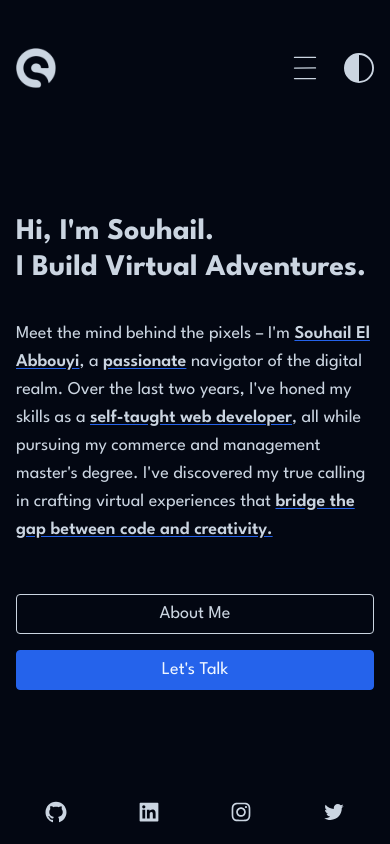
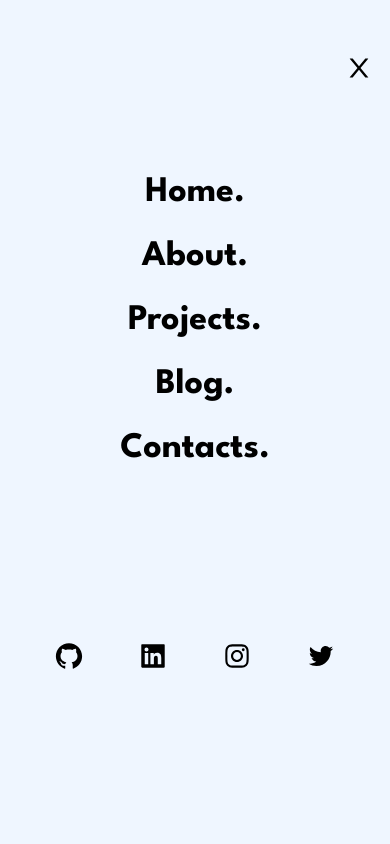
Before and after one commit to souhail404/souhailweb, a Next.js app: page / in a window 390 px wide. Both pictures are taken after a click on the button 359 px from the left and 68 px from the top of the page. Built offline with nearby package versions, Linux system fonts and the light colour scheme.

Commit message:
toggle mobile menu

```diff
--- a/app/globals.css
+++ b/app/globals.css
@@ -13,7 +13,7 @@
         @apply text-2xl xs:text-3xl sm:text-4.5xl md:text-5xl lg:text-5xl xl:text-6xl font-bold font-spartan
     }
     h2 {
-        @apply text-3xl xs:text-4xl lg:text-5xl font-bold font-spartan
+        @apply text-3xl xs:text-4xl lg:text-5xl font-bold font-spartan capitalize
     }
     h3 {
         @apply text-2.5xl xs:text-2.5xl lg:text-3xl font-semibold font-spartan
--- a/app/page.js
+++ b/app/page.js
@@ -16,10 +16,10 @@ export default function Home() {
         <Link className="cta-btn primary"  href={`/contact`}>Let's Talk  </Link>
       </div>
       <div className="social-media-wrapper">
-        <Link href={``} className="text-2xl sm:text-3xl"><AiOutlineGithub /></Link>
-        <Link href={``} className="text-2xl sm:text-3xl"><AiFillLinkedin /></Link>
-        <Link href={``} className="text-2xl sm:text-3xl"><AiOutlineInstagram /></Link>
-        <Link href={``} className="text-2xl sm:text-3xl"><AiOutlineTwitter /></Link>
+        <Link href={`https://github.com/souhail404`} className="text-2xl sm:text-3xl"><AiOutlineGithub /></Link>
+        <Link href={`https://www.linkedin.com/in/souhail-el-abbouyi-075169217/`} className="text-2xl sm:text-3xl"><AiFillLinkedin /></Link>
+        <Link href={`https://www.instagram.com/souhailweb/`} className="text-2xl sm:text-3xl"><AiOutlineInstagram /></Link>
+        <Link href={`https://twitter.com/SouhailDev`} className="text-2xl sm:text-3xl"><AiOutlineTwitter /></Link>
       </div>
     </section>
   )
--- a/components/AppHeader.jsx
+++ b/components/AppHeader.jsx
@@ -1,23 +1,11 @@
-import Link from "next/link"
-import { CiMenuBurger} from 'react-icons/ci'
-import ThemeToggler from "./ThemeToggler"
 import Logo from "./Logo"
+import Nav from "./Nav"
+
 const AppHeader = () => {
   return (
     <header className="flex items-center justify-between pt-8 sm:pt-12 tall:pt-12">
         <Logo />
-        <nav className="flex items-center gap-6 sm:gap-8 lg:gap-12">
-            <div className="hidden sm:flex items-center gap-4 sm:gap-6 lg:gap-12">
-                <Link className="header-link" href={`/about`}>about</Link>
-                <Link className="header-link" href={`/projects`}>projects</Link>
-                <Link className="header-link" href={`/blog`}>blog</Link>
-                <Link className="header-link" href={`/contact`}>contacts</Link>
-            </div>
-            <button type="button" className="block sm:hidden header-icon">
-                <CiMenuBurger />
-            </button>
-            <ThemeToggler />
-        </nav>
+        <Nav />
     </header>
   )
 }
--- /dev/null
+++ b/components/MobileMenu.jsx
@@ -0,0 +1,27 @@
+"use client";
+
+import Link from 'next/link';
+import React from 'react'
+import { AiFillLinkedin, AiOutlineGithub, AiOutlineInstagram, AiOutlineTwitter } from 'react-icons/ai';
+
+const MobileMenu = ({isMenuOpen , setIsMenuOpen}) => {
+  return (
+    <div className={`fixed inset-0 w-full h-screen bg-blue-50 dark:bg-gray-950 z-10 ${isMenuOpen ? 'flex flex-col' : 'hidden'} items-center justify-evenly`}>
+      <div className='flex flex-col items-center gap-6'>
+        <Link className="" href={`/`} onClick={()=>setIsMenuOpen(false)}><h2>home.</h2></Link>
+        <Link className="" href={`/about`} onClick={()=>setIsMenuOpen(false)}><h2>about.</h2></Link>
+        <Link className="" href={`/projects`} onClick={()=>setIsMenuOpen(false)}><h2>projects.</h2></Link>
+        <Link className="" href={`/blog`} onClick={()=>setIsMenuOpen(false)}><h2>blog.</h2></Link>
+        <Link className="" href={`/contact`} onClick={()=>setIsMenuOpen(false)}><h2>contacts.</h2></Link>
+      </div>
+      <div className='flex items-center w-full justify-evenly'>
+        <Link onClick={()=>setIsMenuOpen(false)} href={`https://github.com/souhail404`} className="text-3xl"><AiOutlineGithub /></Link>
+        <Link onClick={()=>setIsMenuOpen(false)} href={`https://www.linkedin.com/in/souhail-el-abbouyi-075169217/`} className="text-3xl"><AiFillLinkedin /></Link>
+        <Link onClick={()=>setIsMenuOpen(false)} href={`https://www.instagram.com/souhailweb/`} className="text-3xl"><AiOutlineInstagram /></Link>
+        <Link onClick={()=>setIsMenuOpen(false)} href={`https://twitter.com/SouhailDev`} className="text-3xl"><AiOutlineTwitter /></Link>
+      </div>
+    </div>
+  )
+}
+
+export default MobileMenu
--- /dev/null
+++ b/components/MobileMenuToggler.jsx
@@ -0,0 +1,19 @@
+"use client";
+
+import { AiOutlineClose } from 'react-icons/ai'
+import { CiMenuBurger } from 'react-icons/ci'
+
+const MobileMenuToggler = ({isMenuOpen , setIsMenuOpen}) => {
+  return (
+    <button type="button" className={`block sm:hidden header-icon z-20 ${isMenuOpen ? 'fixed' :''}`} onClick={()=>setIsMenuOpen(!isMenuOpen)}>
+        {
+            isMenuOpen ?
+            <AiOutlineClose />
+            :
+            <CiMenuBurger />
+        }
+    </button>
+  )
+}
+
+export default MobileMenuToggler
--- /dev/null
+++ b/components/Nav.jsx
@@ -0,0 +1,27 @@
+"use client";
+
+import React, { useState } from 'react'
+import MobileMenu from "./MobileMenu"
+import MobileMenuToggler from "./MobileMenuToggler"
+import Link from "next/link"
+import ThemeToggler from "./ThemeToggler"
+
+const Nav = () => {
+    const [isMenuOpen, setIsMenuOpen] = useState(false);
+
+    return (
+        <nav className="flex items-center gap-6 sm:gap-8 lg:gap-12">
+            <div className="hidden sm:flex items-center gap-4 sm:gap-6 lg:gap-12">
+                <Link className="header-link" href={`/about`}>about</Link>
+                <Link className="header-link" href={`/projects`}>projects</Link>
+                <Link className="header-link" href={`/blog`}>blog</Link>
+                <Link className="header-link" href={`/contact`}>contacts</Link>
+            </div>
+            <MobileMenu setIsMenuOpen={setIsMenuOpen} isMenuOpen={isMenuOpen} />
+            <ThemeToggler />
+            <MobileMenuToggler setIsMenuOpen={setIsMenuOpen} isMenuOpen={isMenuOpen} />
+        </nav>
+    )
+}
+
+export default Nav
```
